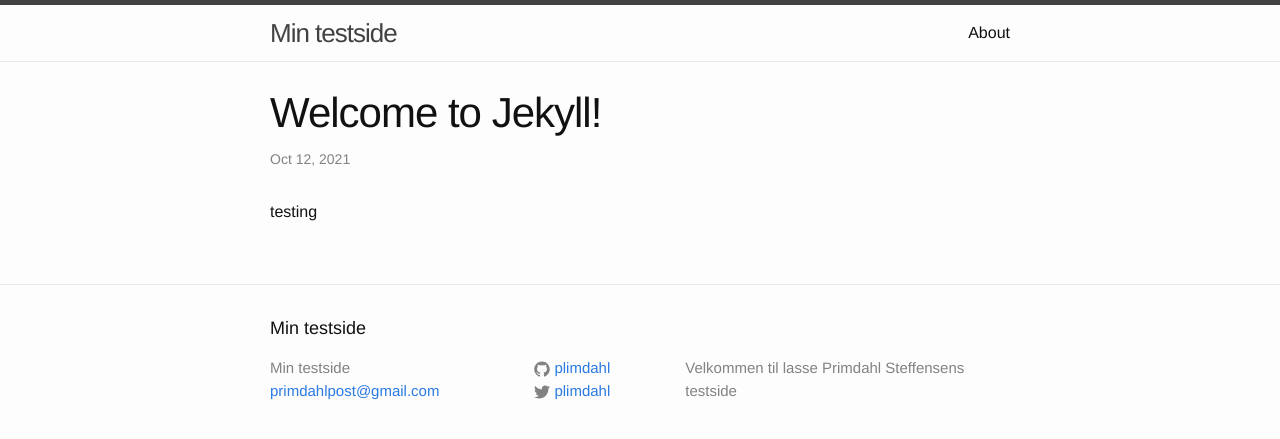
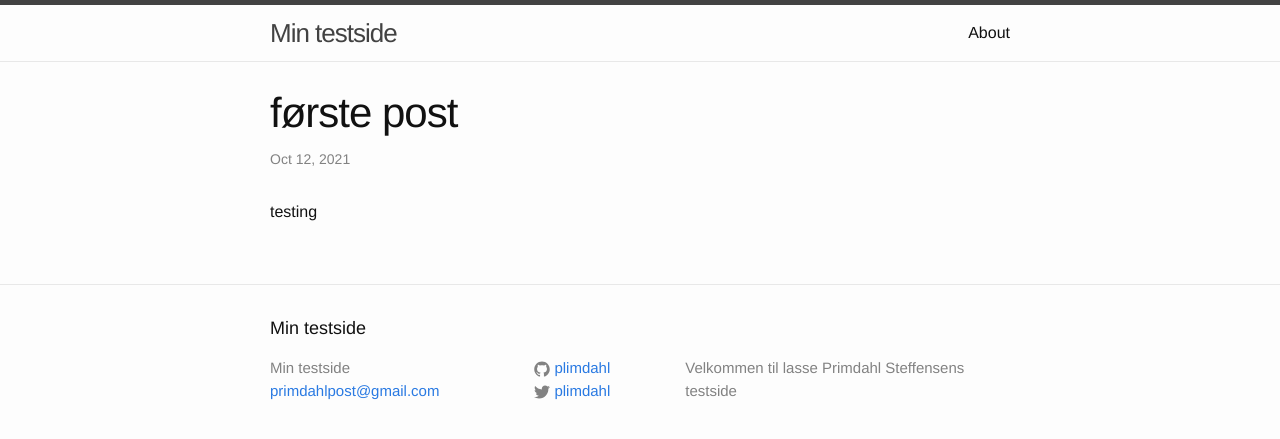
Before and after one commit to plimdahl/plimdahl.github.io, a Jekyll site: the page built from _posts/2021-10-12-test.markdown, in a window 1280 px wide. Shown: the top 439 px of the page. Built offline with Jekyll 4.4.1, drawn with Linux system fonts in a browser that asks for light colours.

Commit message:
Update 2021-10-12-test.markdown

```diff
--- a/_posts/2021-10-12-test.markdown
+++ b/_posts/2021-10-12-test.markdown
@@ -1,8 +1,8 @@
 ---
 layout: post
-title:  "Welcome to Jekyll!"
-date:   2021-10-12 08:42:21 +0000
-categories: jekyll update
+title:  "første post"
+date:   2021-10-12 11:31
+categories: prøver
 ---
 
 testing
```
